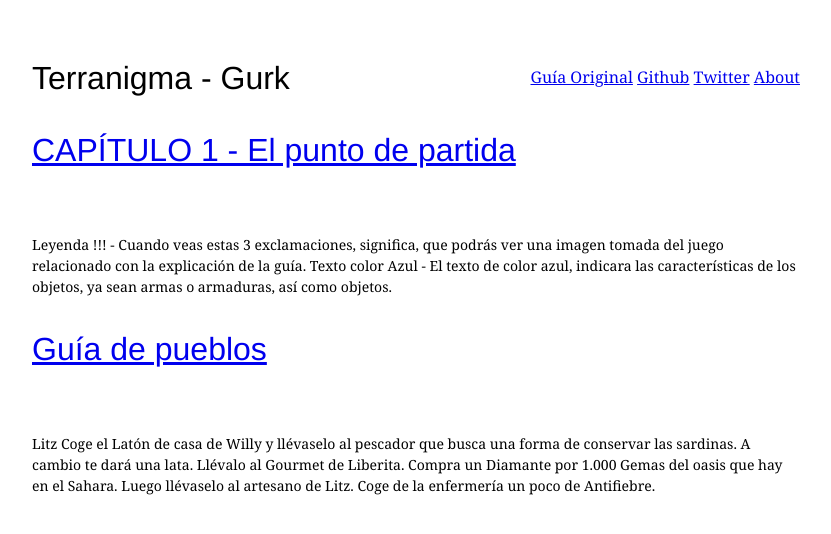
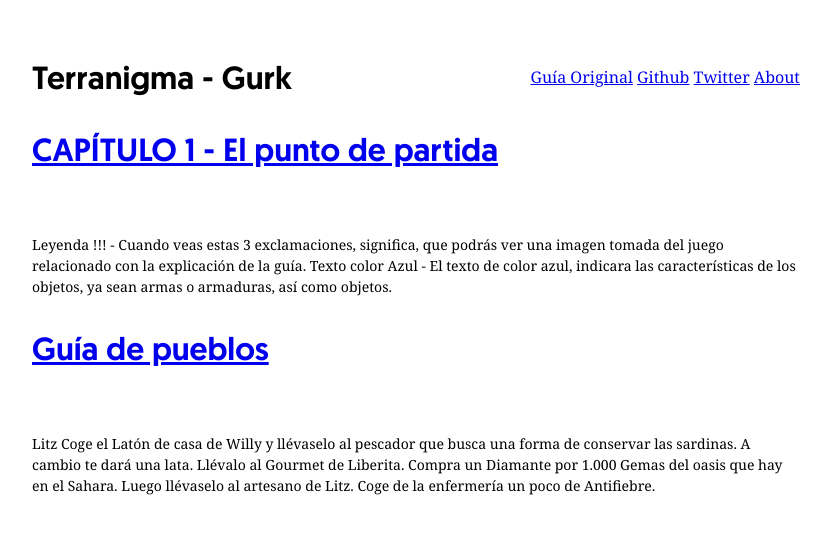
Before and after one commit to hacknug/iguides, a Jekyll site: the page built from index.html, in a window 1280 px wide. Shown: the top 534 px of the page, without its empty margins (224-1055 px from the left). Built offline with Jekyll 4.4.1, drawn with Linux system fonts in a browser that asks for light colours; Markdown is read by kramdown in place of the engine named in the settings; the list of posts is cut into pages by our own code; a style sheet for code colours, icons or effects is not loaded.

Commit message:
no message

```diff
--- a/_layouts/index.html
+++ b/_layouts/index.html
@@ -21,6 +21,7 @@
   <link rel="next" href="{{ paginator.next_page_path }}">
   {% endif %}
   <link rel="stylesheet" href="{{ site.baseurl }}/styles.css">
+  <link rel="stylesheet" href="{{ site.baseurl }}/fonts/fonts.css">
   <link href="/atom.xml" rel="alternate" type="application/atom+xml">
 </head>
 
--- a/styles.css
+++ b/styles.css
@@ -1,5 +1,3 @@
-@import url('{{ site.baseurl }}/fonts/fonts.css');
-
 body {
   font-family: Georgia, serif;
   max-width: 48em;
```
